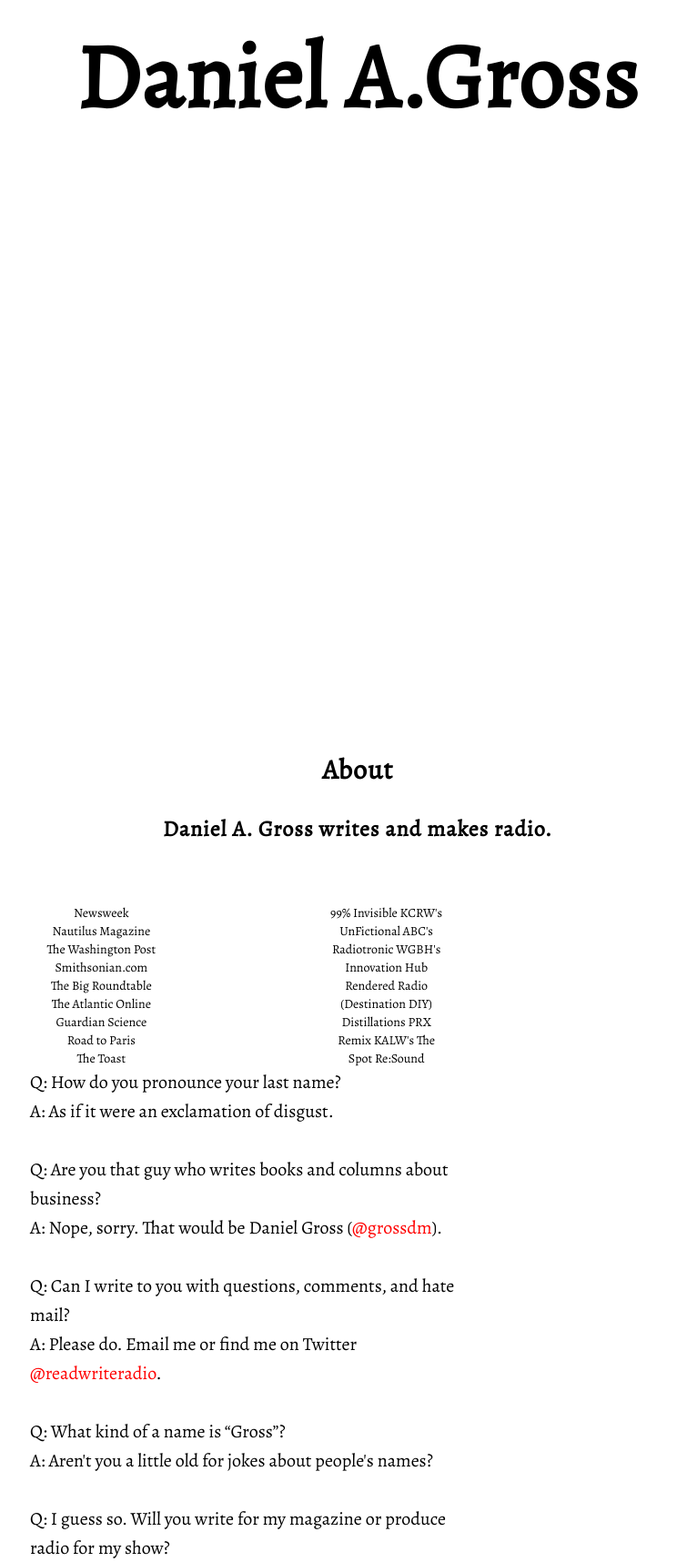
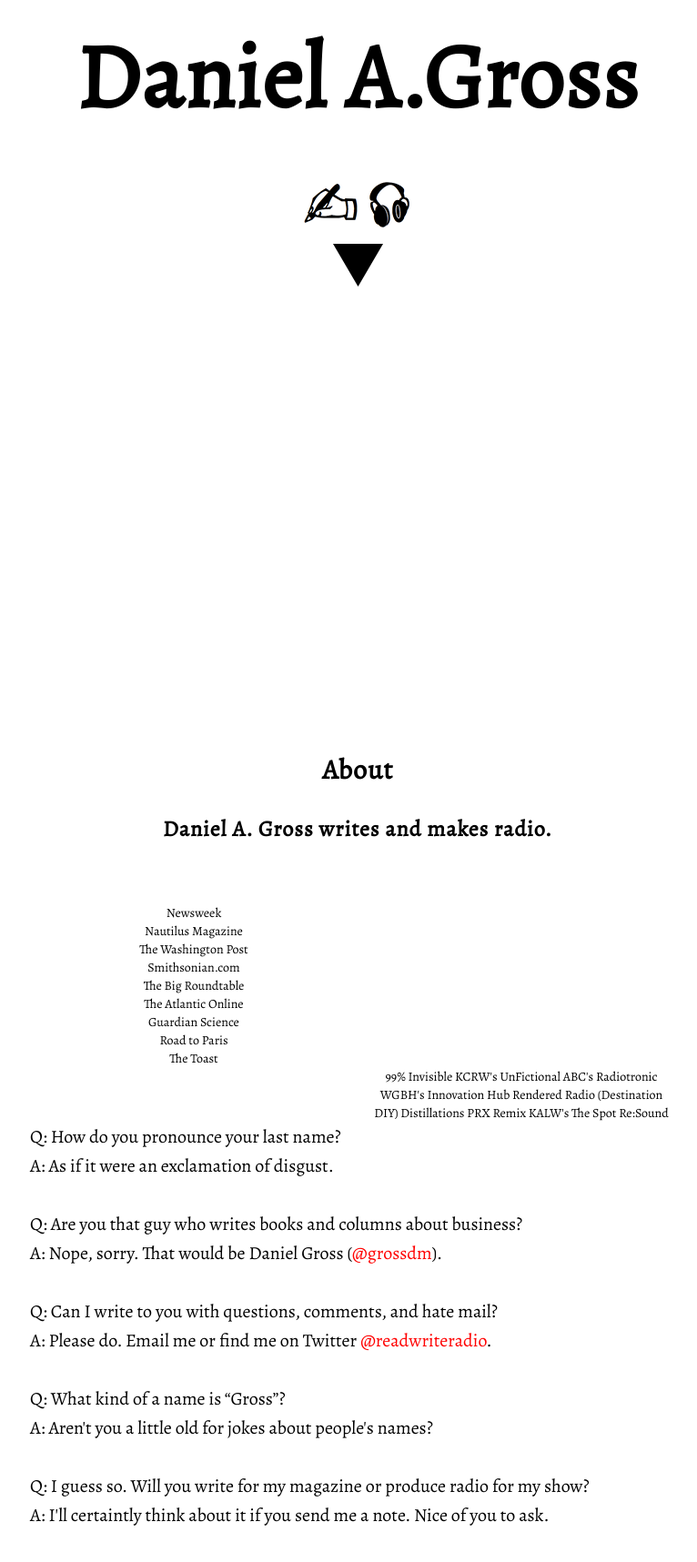
Before and after one commit to grodzianowski/dgws, a PHP site: page / in a window 1280 px wide. Shown: the part 220-1937 px from the top of the page at 91% size, without its empty margins (247-1013 px from the left). Run offline with PHP 8.4, Linux system fonts and the light colour scheme.

Commit message:
formatting and button fixes

```diff
--- a/css/daniel.css
+++ b/css/daniel.css
@@ -186,37 +186,37 @@ a:focus {
     }
 }
 
-.btn-circle {
+.btn-enter {
     width: 140px;
     height: 140px;
     margin-top: 15px;
-    padding: 7px 16px;
+    /*padding: 7px 16px;*/
     border: none;
     background-image: url("/img/enter.png");
     border-radius: none;
     font-size: 40px;
     color: #000;
-    background: 0 0;
+    /*background: 0 0;*/
     -webkit-transition: background .3s ease-in-out;
     -moz-transition: background .3s ease-in-out;
     transition: background .3s ease-in-out;
 }
 
-.btn-circle:hover,
-.btn-circle:focus {
+.btn-enter:hover,
+.btn-enter:focus {
 	background-image: url("/img/enterh.png");
     outline: 0;
     color: red;
 }
 
-.btn-circle i.animated {
+.btn-enter i.animated {
     -webkit-transition-property: -webkit-transform;
     -webkit-transition-duration: 1s;
     -moz-transition-property: -moz-transform;
     -moz-transition-duration: 1s;
 }
 
-.btn-circle:hover i.animated {
+.btn-enter:hover i.animated {
     -webkit-animation-name: pulse;
     -moz-animation-name: pulse;
     -webkit-animation-duration: 1.5s;
--- a/index.php
+++ b/index.php
@@ -78,7 +78,7 @@
                     <div class="col-md-8 col-md-offset-2">
                         <h1 class="brand-heading">Daniel A.Gross</h1>
                         <!--<p class="intro-text">@readwriteradio</p>-->
-                        <a href="#about" class="btn btn-circle page-scroll">
+                        <a href="#about" class="btn btn-enter page-scroll">
                             <i class="fa fa-angle-double-down animated"></i>
                         </a>
                     </div>
@@ -93,10 +93,10 @@
             <div class="col-lg-8 col-lg-offset-2">
                 <h2>About</h2>
                 <h3>Daniel A. Gross writes and makes radio.</h3>
-                <div class="col-lg-8">
+                <div class="col-lg-12">
                 <p>
                 	<!--First Column of Links-->
-	                <div class="col-md-4">
+	                <div class="col-lg-6">
 	                Newsweek<br>
 	                Nautilus Magazine<br>
 	                The Washington Post<br>
@@ -109,7 +109,7 @@
 	                </div>
 
 	                <!--Second Column of Links-->
-	                <div class="col-md-4 col-md-offset-4">
+	                <div class="col-lg-6 col-lg-offset-6">
 	                99% Invisible
 	                KCRW's UnFictional
 	                ABC's Radiotronic
@@ -122,7 +122,7 @@
 	                </div>
                 </p>
                 </div>
-				<div class="col-lg-8">
+				<div class="col-lg-12">
                  	<p>
                     	Q: How do you pronounce your last name? <br>
 						A: As if it were an exclamation of disgust. <br><br>
```
